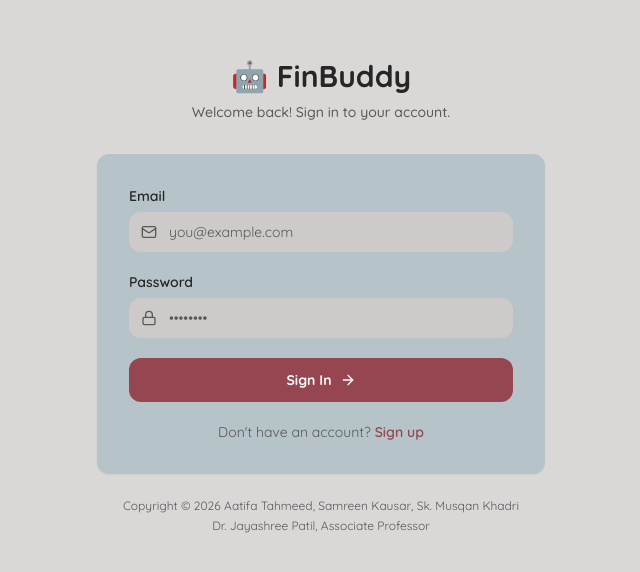
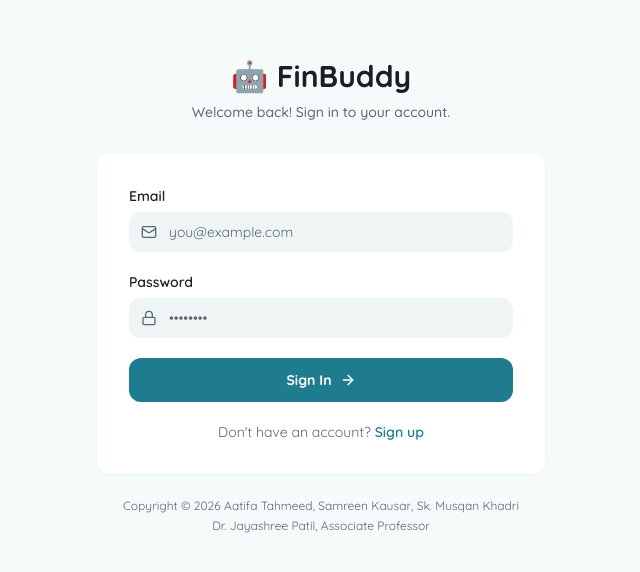
Before and after one commit to ttifa-aa/FinBuddy_AI, a React (Vite) app: page /auth in a window 1280 px wide. Shown: the part 104-676 px from the top of the page, without its empty margins (319-959 px from the left). Built offline with nearby package versions, Linux system fonts and the light colour scheme; no server answers.

Commit message:
color changes
Updated color variables for light and dark themes, including primary, secondary, and muted colors. Added new variables for table, tags, and notifications.

```diff
--- a/src/index.css
+++ b/src/index.css
@@ -1,137 +1,200 @@
-/* Import Google Fonts - Quicksand font family for consistent typography */
 @import url('https://fonts.googleapis.com/css2?family=Quicksand:wght@300;400;500;600;700&display=swap');
 
-/* Import Tailwind CSS layers - base styles, component classes, and utility classes */
 @tailwind base;
 @tailwind components;
 @tailwind utilities;
 
-/* Base layer for CSS custom properties and global styles */
 @layer base {
-  /* Light theme color variables - defines the color palette for light mode */
   :root {
-    /* Font family - uses Quicksand for a modern, friendly appearance */
     --font-sans: 'Quicksand', sans-serif;
 
-    /* Background and foreground colors - light silver background with dark text */
-    --background: 0 4% 85%;
-    --foreground: 0 0% 15%;
+    /* Base */
+    --background: 180 29% 97%;
+    --foreground: 210 13% 12%;
 
-    /* Card colors - pastel blue background for card components */
-    --card: 198 15% 75%;
-    --card-foreground: 0 0% 15%;
+    /* Cards */
+    --card: 0 0% 100%;
+    --card-foreground: 210 13% 12%;
 
-    /* Popover colors - slightly lighter background for overlay elements */
-    --popover: 0 4% 90%;
-    --popover-foreground: 0 0% 15%;
+    /* Popover */
+    --popover: 0 0% 100%;
+    --popover-foreground: 210 13% 12%;
 
-    /* Primary colors - quinacridone magenta for main actions and links */
-    --primary: 352 36% 43%;
-    --primary-foreground: 0 0% 98%;
+    /* Primary - Teal */
+    --primary: 190 64% 34%;
+    --primary-foreground: 0 0% 100%;
 
-    /* Secondary colors - grullo (grayish brown) for secondary elements */
-    --secondary: 356 10% 62%;
-    --secondary-foreground: 0 0% 98%;
+    /* Secondary - muted text */
+    --secondary: 200 12% 40%;
+    --secondary-foreground: 0 0% 100%;
 
-    /* Muted colors - for less prominent text and backgrounds */
-    --muted: 0 4% 80%;
-    --muted-foreground: 0 0% 35%;
+    /* Muted */
+    --muted: 180 25% 95%;
+    --muted-foreground: 200 12% 40%;
 
-    /* Accent colors - middle red purple for buttons and warnings */
-    --accent: 1 29% 47%;
-    --accent-foreground: 0 0% 98%;
+    /* Accent - Coral */
+    --accent: 16 100% 66%;
+    --accent-foreground: 0 0% 100%;
 
-    /* Destructive colors - same as accent for error states */
-    --destructive: 1 29% 47%;
+    --destructive: 0 84% 60%;
     --destructive-foreground: 0 0% 98%;
 
-    /* Border and input colors - subtle gray for form elements */
-    --border: 0 4% 75%;
-    --input: 0 4% 75%;
-    --ring: 352 36% 43%;
+    --border: 180 19% 91%;
+    --input: 180 19% 91%;
+    --ring: 190 64% 34%;
     --radius: 0.75rem;
 
-    /* Sidebar colors - grullo theme for navigation sidebar */
-    --sidebar-background: 356 10% 62%;
-    --sidebar-foreground: 0 0% 98%;
-    --sidebar-primary: 352 36% 43%;
-    --sidebar-primary-foreground: 0 0% 98%;
-    --sidebar-accent: 356 10% 55%;
-    --sidebar-accent-foreground: 0 0% 98%;
-    --sidebar-border: 356 10% 55%;
-    --sidebar-ring: 352 36% 43%;
+    /* Sidebar */
+    --sidebar-background: 190 64% 34%;
+    --sidebar-foreground: 0 0% 100%;
+    --sidebar-primary: 16 100% 66%;
+    --sidebar-primary-foreground: 0 0% 100%;
+    --sidebar-accent: 190 54% 89%;
+    --sidebar-accent-foreground: 190 64% 34%;
+    --sidebar-border: 191 66% 27%;
+    --sidebar-ring: 16 100% 66%;
 
-    /* Chat component colors - specific colors for chat interface */
-    --chat-header: 352 36% 43%;
-    --chat-header-foreground: 0 0% 98%;
-    --chat-user: 356 10% 62%;
-    --chat-user-foreground: 0 0% 98%;
-    --chat-bot: 198 15% 75%;
-    --chat-bot-foreground: 0 0% 15%;
+    /* Table */
+    --table-header: 180 25% 95%;
+    --table-row-hover: 180 31% 94%;
+
+    /* Tags */
+    --tag-food-bg: 16 100% 92%;
+    --tag-food-text: 12 60% 44%;
+    --tag-beverage-bg: 189 52% 89%;
+    --tag-beverage-text: 190 64% 34%;
+
+    /* Notifications */
+    --notification-bg: 16 100% 97%;
+    --notification-warn: 16 100% 66%;
+
+    /* Soft tones */
+    --primary-soft: 189 52% 89%;
+    --accent-soft: 16 100% 92%;
+
+    /* Chat */
+    --chat-header: 190 64% 34%;
+    --chat-header-foreground: 0 0% 100%;
+    --chat-user: 190 64% 34%;
+    --chat-user-foreground: 0 0% 100%;
+    --chat-bot: 0 0% 100%;
+    --chat-bot-foreground: 210 13% 12%;
   }
 
-  /* Dark theme color variables - darker variants for night mode */
   .dark {
-    /* Dark background with light text for better contrast */
-    --background: 0 4% 12%;
-    --foreground: 0 0% 90%;
+    /* Base */
+    --background: 189 30% 8%;
+    --foreground: 186 28% 93%;
 
-    --card: 198 15% 18%;
-    --card-foreground: 0 0% 90%;
+    /* Cards */
+    --card: 189 30% 12%;
+    --card-foreground: 186 28% 93%;
 
-    --popover: 0 4% 15%;
-    --popover-foreground: 0 0% 90%;
+    /* Popover */
+    --popover: 189 30% 12%;
+    --popover-foreground: 186 28% 93%;
 
-    /* Slightly brighter primary colors for dark mode */
-    --primary: 352 36% 50%;
-    --primary-foreground: 0 0% 98%;
+    /* Primary - Teal */
+    --primary: 189 59% 45%;
+    --primary-foreground: 0 0% 100%;
 
-    --secondary: 356 10% 30%;
-    --secondary-foreground: 0 0% 90%;
+    /* Secondary */
+    --secondary: 190 17% 66%;
+    --secondary-foreground: 189 30% 8%;
 
-    --muted: 0 4% 20%;
-    --muted-foreground: 0 0% 60%;
+    /* Muted */
+    --muted: 192 31% 15%;
+    --muted-foreground: 190 17% 66%;
 
-    --accent: 1 29% 42%;
-    --accent-foreground: 0 0% 98%;
+    /* Accent - Coral */
+    --accent: 17 100% 68%;
+    --accent-foreground: 0 0% 100%;
 
-    --destructive: 1 29% 42%;
+    --destructive: 0 72% 51%;
     --destructive-foreground: 0 0% 98%;
 
-    --border: 0 4% 22%;
-    --input: 0 4% 22%;
-    --ring: 352 36% 50%;
+    --border: 189 28% 18%;
+    --input: 189 28% 18%;
+    --ring: 189 59% 45%;
 
-    /* Dark sidebar colors */
-    --sidebar-background: 356 10% 18%;
-    --sidebar-foreground: 0 0% 90%;
-    --sidebar-primary: 352 36% 50%;
-    --sidebar-primary-foreground: 0 0% 98%;
-    --sidebar-accent: 356 10% 25%;
-    --sidebar-accent-foreground: 0 0% 90%;
-    --sidebar-border: 356 10% 25%;
-    --sidebar-ring: 352 36% 50%;
+    /* Sidebar */
+    --sidebar-background: 193 33% 11%;
+    --sidebar-foreground: 186 28% 93%;
+    --sidebar-primary: 17 100% 68%;
+    --sidebar-primary-foreground: 0 0% 100%;
+    --sidebar-accent: 190 54% 15%;
+    --sidebar-accent-foreground: 186 28% 93%;
+    --sidebar-border: 189 28% 18%;
+    --sidebar-ring: 17 100% 68%;
 
-    /* Dark chat colors - adjusted for dark theme */
-    --chat-header: 352 36% 35%;
-    --chat-header-foreground: 0 0% 98%;
-    --chat-user: 356 10% 30%;
-    --chat-user-foreground: 0 0% 90%;
-    --chat-bot: 198 15% 20%;
-    --chat-bot-foreground: 0 0% 90%;
+    /* Table */
+    --table-header: 192 31% 15%;
+    --table-row-hover: 192 30% 17%;
+
+    /* Tags */
+    --tag-food-bg: 14 43% 16%;
+    --tag-food-text: 17 100% 68%;
+    --tag-beverage-bg: 190 54% 15%;
+    --tag-beverage-text: 189 59% 45%;
+
+    /* Notifications */
+    --notification-bg: 13 40% 12%;
+    --notification-warn: 17 100% 68%;
+
+    /* Soft tones */
+    --primary-soft: 190 54% 15%;
+    --accent-soft: 14 43% 16%;
+
+    /* Chat */
+    --chat-header: 193 33% 11%;
+    --chat-header-foreground: 186 28% 93%;
+    --chat-user: 189 59% 45%;
+    --chat-user-foreground: 0 0% 100%;
+    --chat-bot: 189 30% 12%;
+    --chat-bot-foreground: 186 28% 93%;
   }
 }
 
-/* Additional base layer styles for global elements */
 @layer base {
-  /* Apply border color to all elements */
   * {
     @apply border-border;
   }
-
-  /* Body styles - set background, text color, and font family */
   body {
     @apply bg-background text-foreground;
     font-family: 'Quicksand', sans-serif;
   }
 }
+
+/* Table utilities */
+.table-header {
+  background-color: hsl(var(--table-header));
+}
+.table-row-hover:hover {
+  background-color: hsl(var(--table-row-hover));
+}
+
+/* Tag utilities */
+.tag-food {
+  background-color: hsl(var(--tag-food-bg));
+  color: hsl(var(--tag-food-text));
+}
+.tag-beverage {
+  background-color: hsl(var(--tag-beverage-bg));
+  color: hsl(var(--tag-beverage-text));
+}
+
+/* Notification utilities */
+.notification-bg {
+  background-color: hsl(var(--notification-bg));
+}
+.notification-warn-dot {
+  background-color: hsl(var(--notification-warn));
+}
+
+/* Primary soft / accent soft backgrounds */
+.bg-primary-soft {
+  background-color: hsl(var(--primary-soft));
+}
+.bg-accent-soft {
+  background-color: hsl(var(--accent-soft));
+}
```
